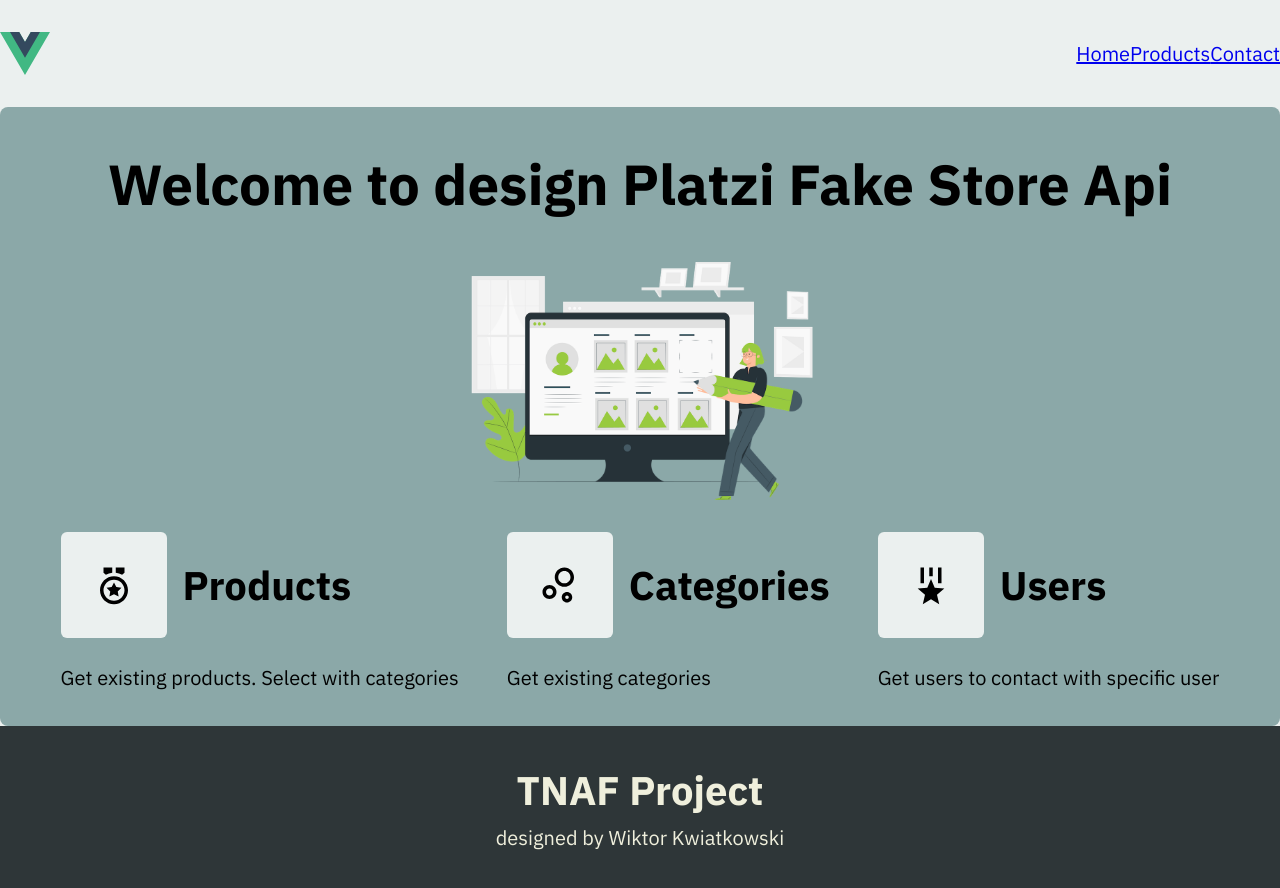
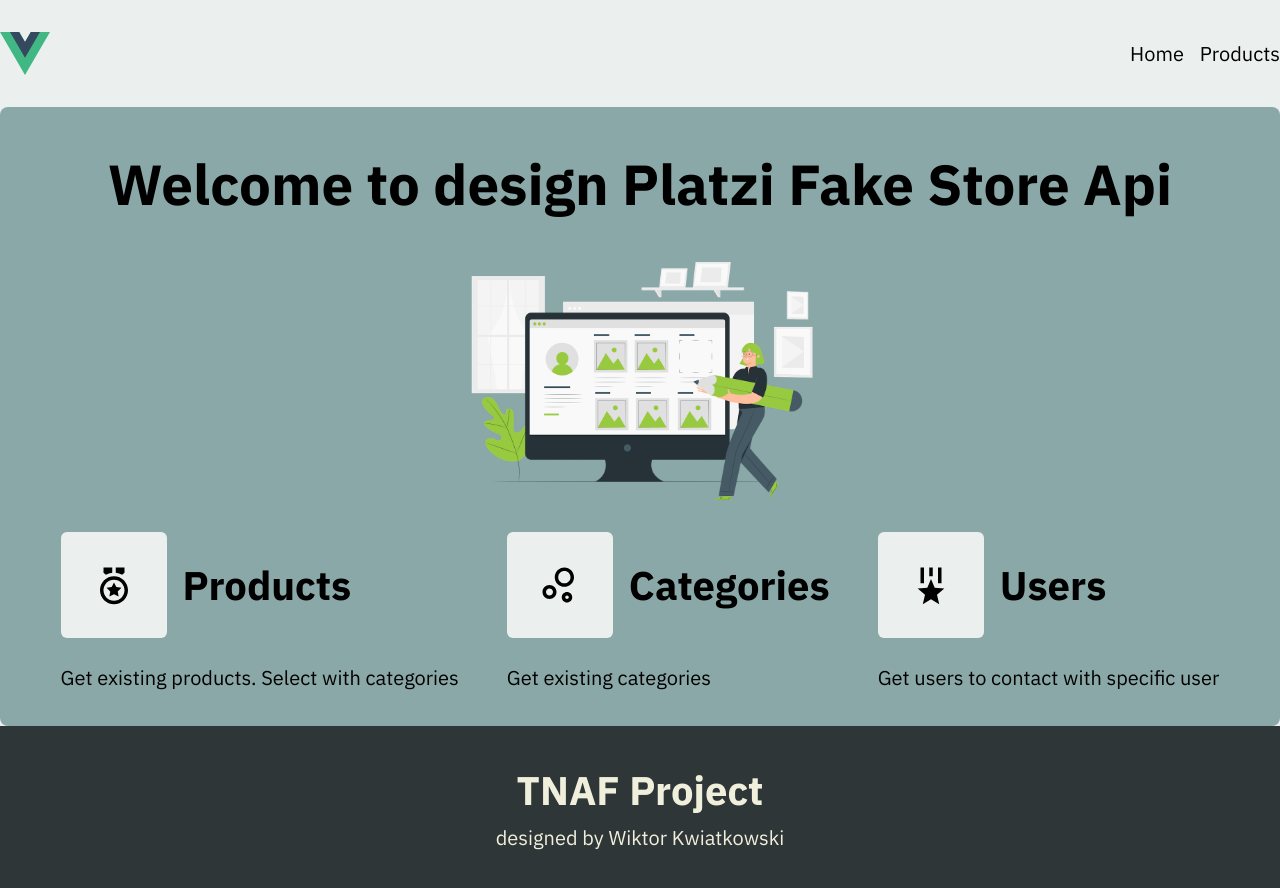
Before and after one commit to kwiatkowskiw/TNAF_project, a Vue app: page / in a window 1280 px wide. Shown: the top 888 px of the page. Built offline with nearby package versions, Linux system fonts and the light colour scheme; what vue-awesome-paginate would draw is missing.

Commit message:
navigation change

```diff
--- a/src/App.vue
+++ b/src/App.vue
@@ -2,10 +2,9 @@
   <div class="wrapper">
     <header>
       <img class="logo-image" src="./assets/img/logo.svg" alt="logo"/>
-      <nav>
+      <nav class="navigation">
         <router-link to="/">Home</router-link>
         <router-link to="/products">Products</router-link>
-        <a href="/">Contact</a>
       </nav>
     </header>
     <main>
@@ -23,3 +22,5 @@
     </footer>
   </div>
 </template>
+<script setup lang="ts">
+</script>
--- a/src/assets/scss/base.scss
+++ b/src/assets/scss/base.scss
@@ -29,6 +29,22 @@ body {
   min-height: 100vh;
   max-width: 1440px;
   margin-inline: auto;
+}
+
+.navigation {
+  display: flex;
+  align-items: center;
+  gap: 1rem;
+}
+
+a {
+  color: inherit;
+  text-decoration: none;
+
+  &:hover {
+    color: color.$clr-blue;
+    cursor: pointer;
+  }
 }
 
 h1 {
```
